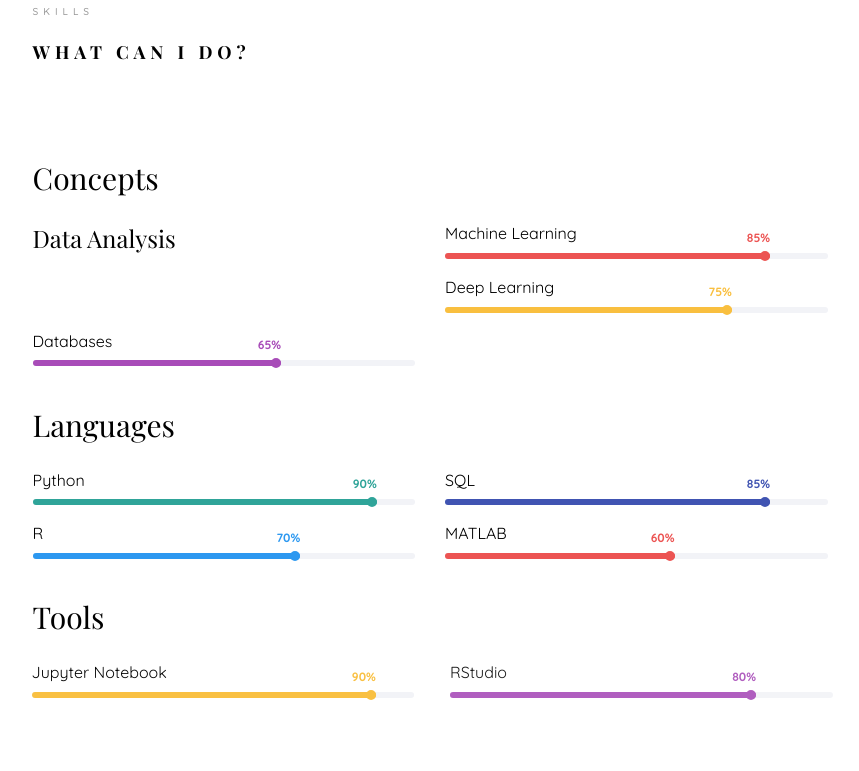
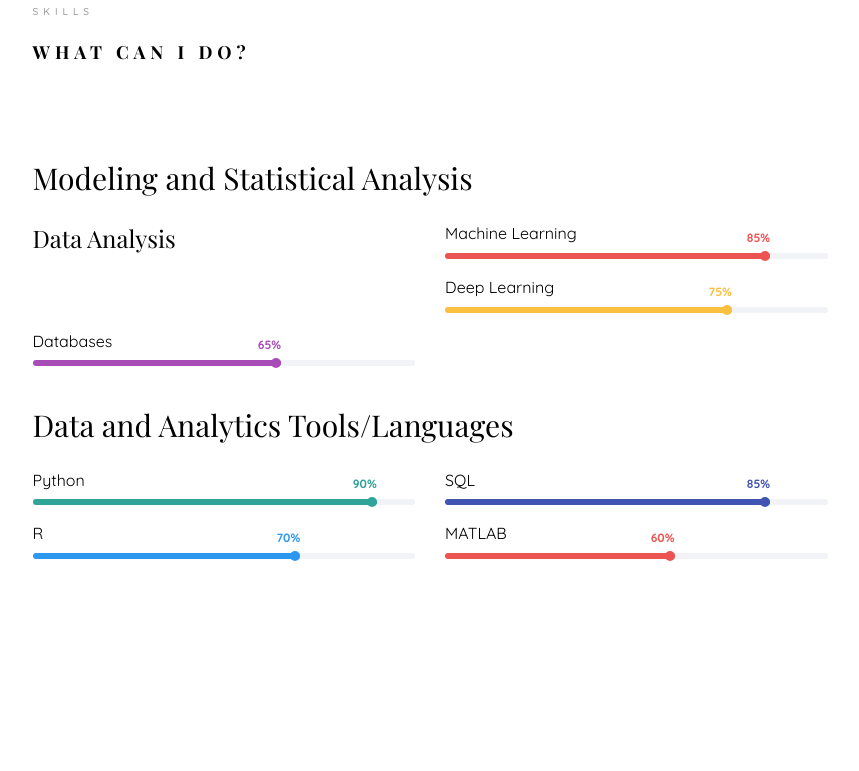
Before and after one commit to fw98/fw98.github.io, a plain HTML site: page index.html in a window 1280 px wide. Shown: the part 1783-2554 px from the top of the page, without its empty margins (360-1219 px from the left). Drawn offline with nearby package versions, Linux system fonts and the light colour scheme; files whose address does not match are found by name; a web font is replaced by a local one.

Commit message:
Update index.html

```diff
--- a/index.html
+++ b/index.html
@@ -123,7 +123,7 @@
 
 										<p>I’m currently a Columbia MS Data Science student.
 										An aspiring data scientist, I love using data to make better decisions, whether through predictive modeling, randomized experimentation, or lucid visualization.
-										Outside of work and studying, I strive to enjoy life to its fullest. I likr playing basketball, swimming, and conversing with different kinds of people.
+										Outside of work and studying, I strive to enjoy life to its fullest. I like playing basketball, swimming, and conversing with different kinds of people.
 										I also enjoy seeing new places and trying good food.
 										</p>
 
@@ -181,7 +181,7 @@
 
 					<div class="row">
 						<div class="col-md-12 animate-box" data-animate-effect="fadeInLeft">
-							<p><h2>Concepts</h2></p>
+							<p><h2>Modeling and Statistical Analysis</h2></p>
 						</div>
 
 						<div class="col-md-6 animate-box" data-animate-effect="fadeInLeft">
@@ -232,7 +232,7 @@
 
 
 					<div class="col-md-12 animate-box" data-animate-effect="fadeInLeft">
-							<p><h2>Languages</h2></p>
+							<p><h2>Data and Analytics Tools/Languages</h2></p>
 						</div>
 
 						<div class="col-md-6 animate-box" data-animate-effect="fadeInLeft">
@@ -279,63 +279,6 @@
 								</div>
 							</div>
 						</div>
-
-
-						<div class="col-md-12 animate-box" data-animate-effect="fadeInLeft">
-						<p><h2>Tools</h2></p>
-						</div>
-
-						<div class="col-md-6 animate-box" data-animate-effect="fadeInLeft">
-							<div class="progress-wrap">
-								<h3>Jupyter Notebook</h3>
-								<div class="progress">
-								 	<div class="progress-bar color-3" role="progressbar" aria-valuenow="90"
-								  	aria-valuemin="0" aria-valuemax="100" style="width:90%">
-								    <span>90%</span>
-								  	</div>
-								</div>
-							</div>
-						</div>
-
-						<div class="col-md-6 animate-box" data-animate-effect="fadeInRight">
-							<div class="progress-wrap">
-								<h3>RStudio</h3>
-								<div class="progress">
-								 	<div class="progress-bar color-4" role="progressbar" aria-valuenow="80"
-								  	aria-valuemin="0" aria-valuemax="100" style="width:80%">
-								    <span>80%</span>
-								  	</div>
-								</div>
-							</div>
-						</div>
-
-						<!--div class="col-md-6 animate-box" data-animate-effect="fadeInRight">
-							<div class="progress-wrap">
-								<h3>RStudio</h3>
-								<div class="progress">
-								 	<div class="progress-bar color-5" role="progressbar" aria-valuenow="70"
-								  	aria-valuemin="0" aria-valuemax="100" style="width:70%">
-								    <span>70%</span>
-								  	</div>
-								</div>
-							</div>
-						</div>
-
-						<div class="col-md-6 animate-box" data-animate-effect="fadeInRight">
-							<div class="progress-wrap">
-								<h3>TensorFlow</h3>
-								<div class="progress">
-								 	<div class="progress-bar color-6" role="progressbar" aria-valuenow="50"
-								  	aria-valuemin="0" aria-valuemax="100" style="width:50%">
-								    <span>50%</span>
-								  	</div>
-								</div>
-							</div>
-						</div-->
-
-
-
-					</div>
 				</div>
 			</section>
 
```
